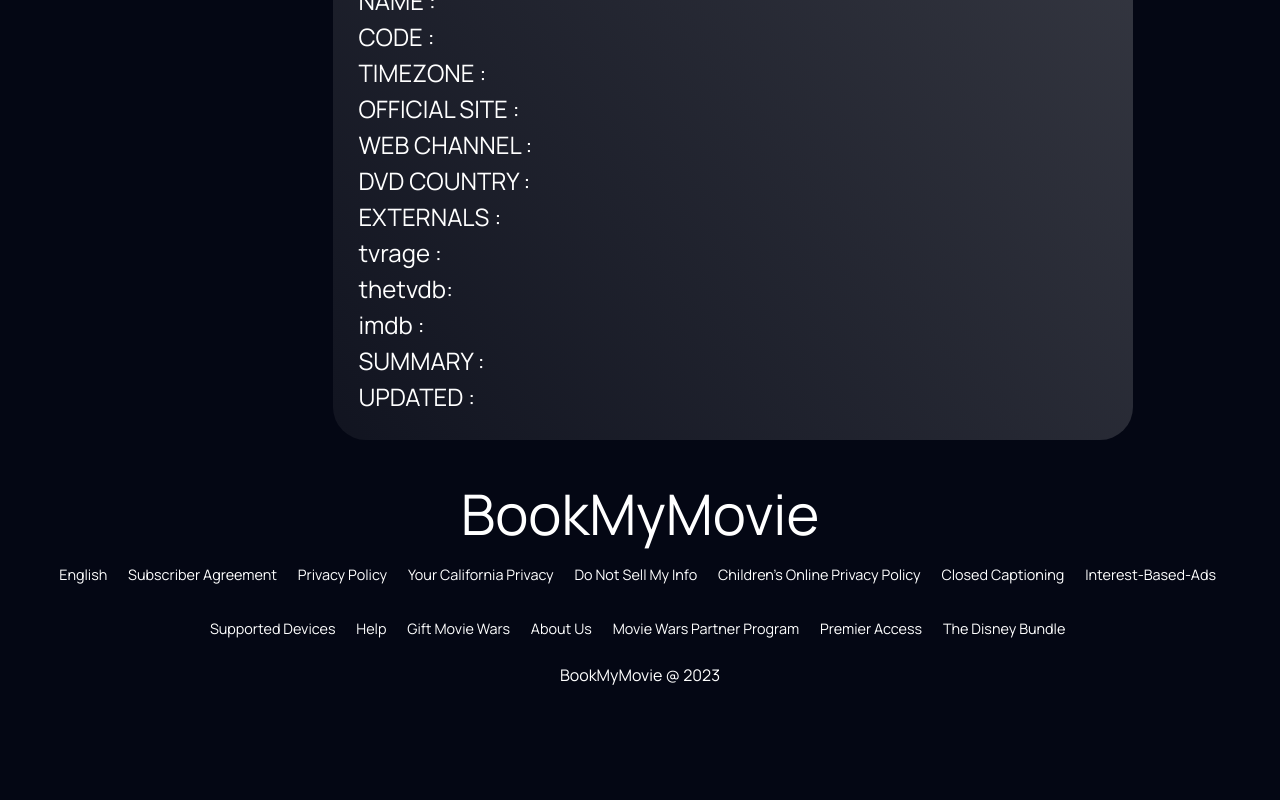
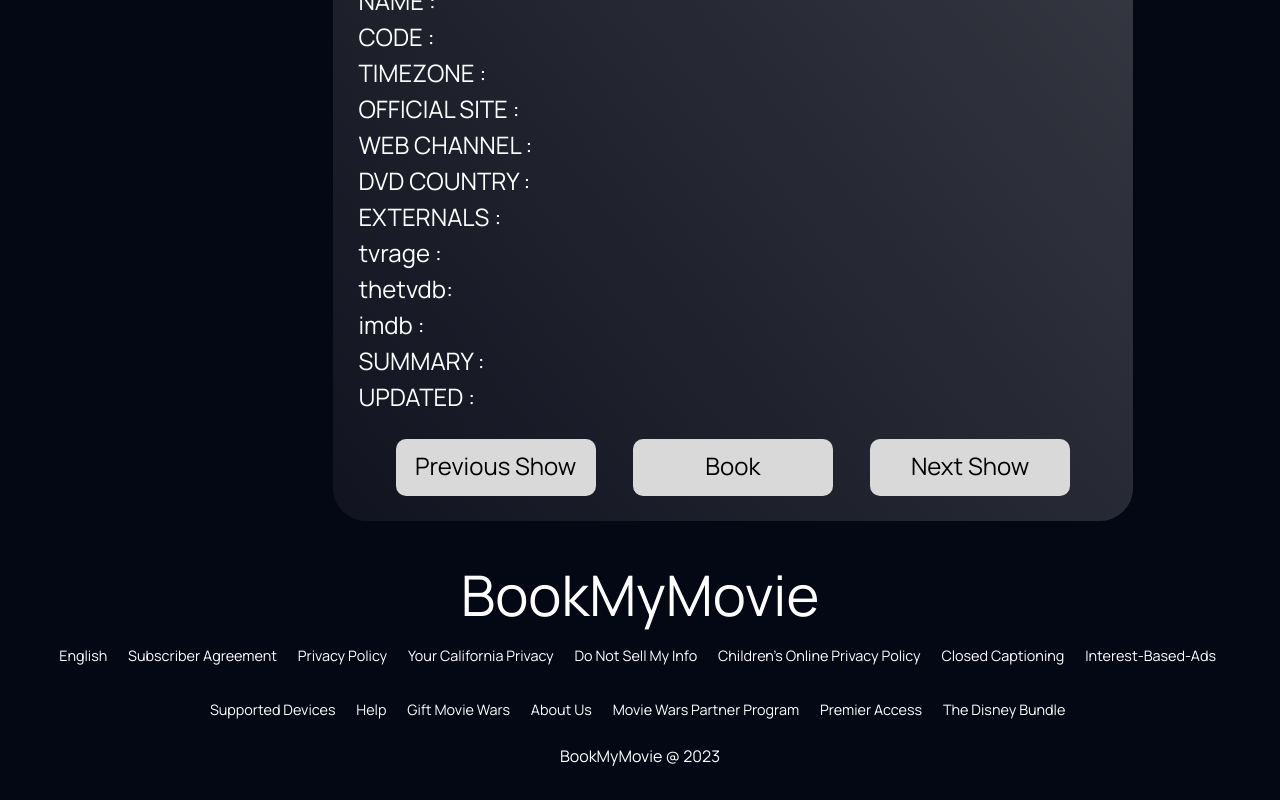
Before and after one commit to tarupathak/QuadB-Intern-task, a React (Create React App) app: page /details in a window 1280 px wide. Shown: the part 1031-1831 px from the top of the page. Before the commit the page ends 1750 px from the top, so only its background shows below. Built offline with nearby package versions, Linux system fonts and the light colour scheme.

Commit message:
Made changes in the detail page

```diff
--- a/src/Details Page/Details.css
+++ b/src/Details Page/Details.css
@@ -47,3 +47,25 @@
 .inline{
     font-size: 3vh;
 }
+
+#book-btn{
+    display: flex;
+    flex-direction: row;
+    justify-content: space-evenly;
+    margin-top: 3vh;
+}
+
+
+#book-btn span{
+    width: 200px;
+height: 57px;
+border-radius: 10px;
+font-weight: 800;
+font-size: 3vh;
+background-color: #d9d9d9;
+color:black;
+text-align: center;
+padding: 9px;
+cursor: pointer;
+
+}
--- a/src/Details Page/Details.jsx
+++ b/src/Details Page/Details.jsx
@@ -149,7 +149,13 @@
               </span>
             </div>
           </div>
+          <div  id="book-btn">
+            <span>Previous Show</span>
+            <span>Book</span>
+            <span>Next Show</span>
+          </div>
         </div>
+
       </div>
       <Footer />
     </>
```
